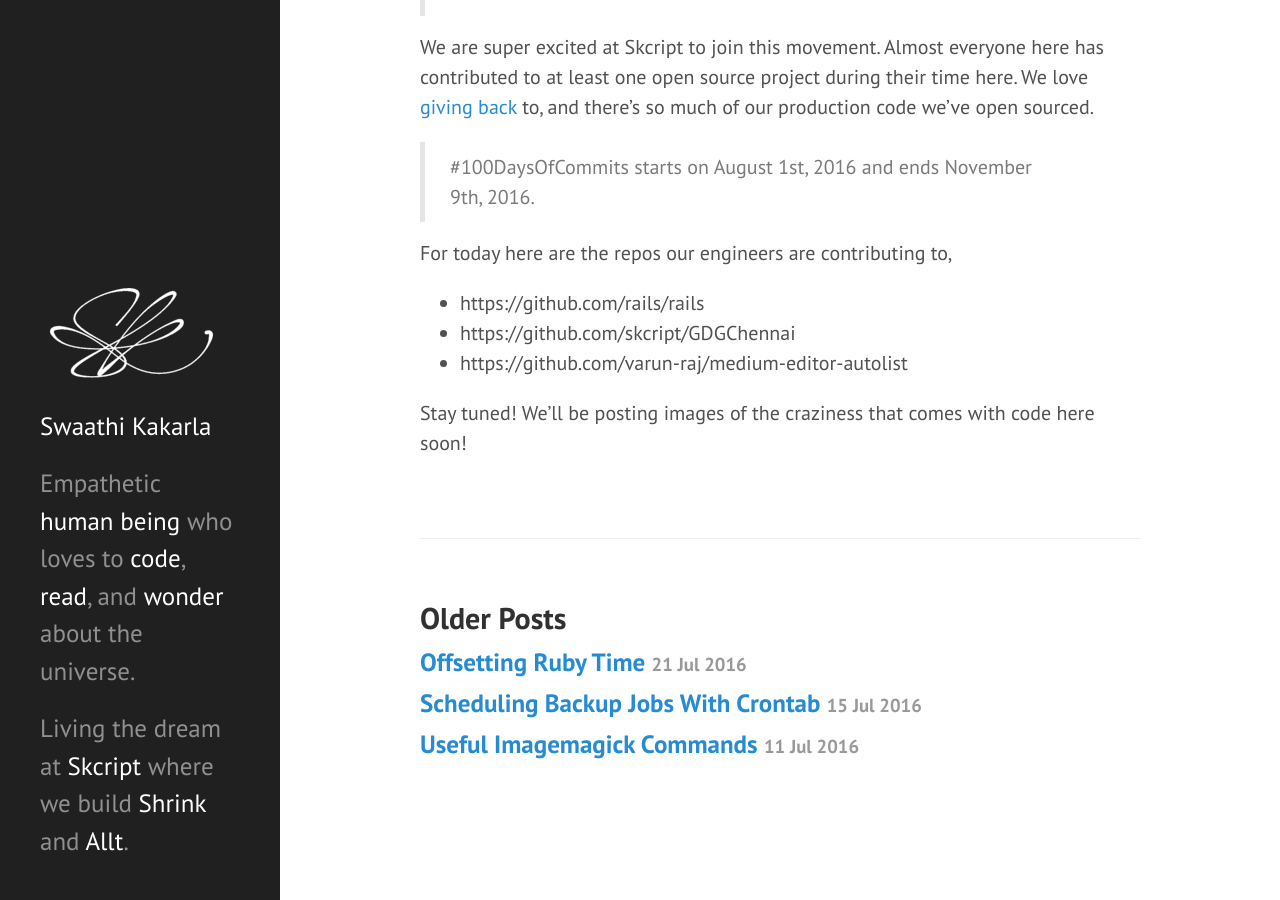
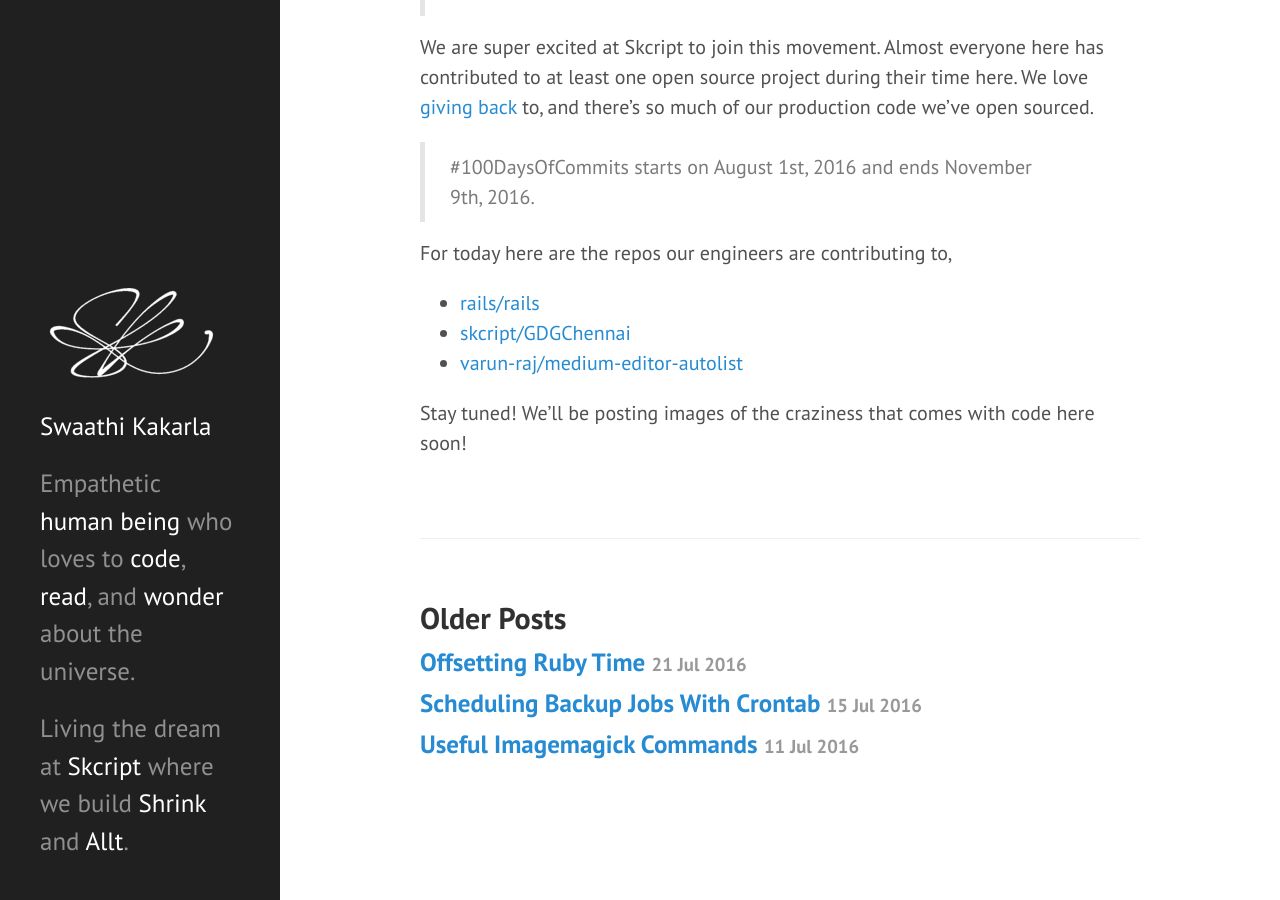
Before and after one commit to swaathi/swaathi.github.io, a Jekyll site: the page built from _posts/2016-08-04-100-days-of-commits.md, in a window 1280 px wide and 900 px high, scrolled down 584 px. Built offline with Jekyll 4.4.1, drawn with Linux system fonts in a browser that asks for light colours; some of the changed lines change nothing that is shown.

Commit message:
New post ⚡️

```diff
--- a/_posts/2016-08-04-100-days-of-commits.md
+++ b/_posts/2016-08-04-100-days-of-commits.md
@@ -18,8 +18,8 @@
 > #100DaysOfCommits starts on August 1st, 2016 and ends November 9th, 2016.
 
 For today here are the repos our engineers are contributing to,
-- https://github.com/rails/rails
-- https://github.com/skcript/GDGChennai
-- https://github.com/varun-raj/medium-editor-autolist
+- [rails/rails](https://github.com/rails/rails)
+- [skcript/GDGChennai](https://github.com/skcript/GDGChennai)
+- [varun-raj/medium-editor-autolist](https://github.com/varun-raj/medium-editor-autolist)
 
 Stay tuned! We'll be posting images of the craziness that comes with code here soon!
```
